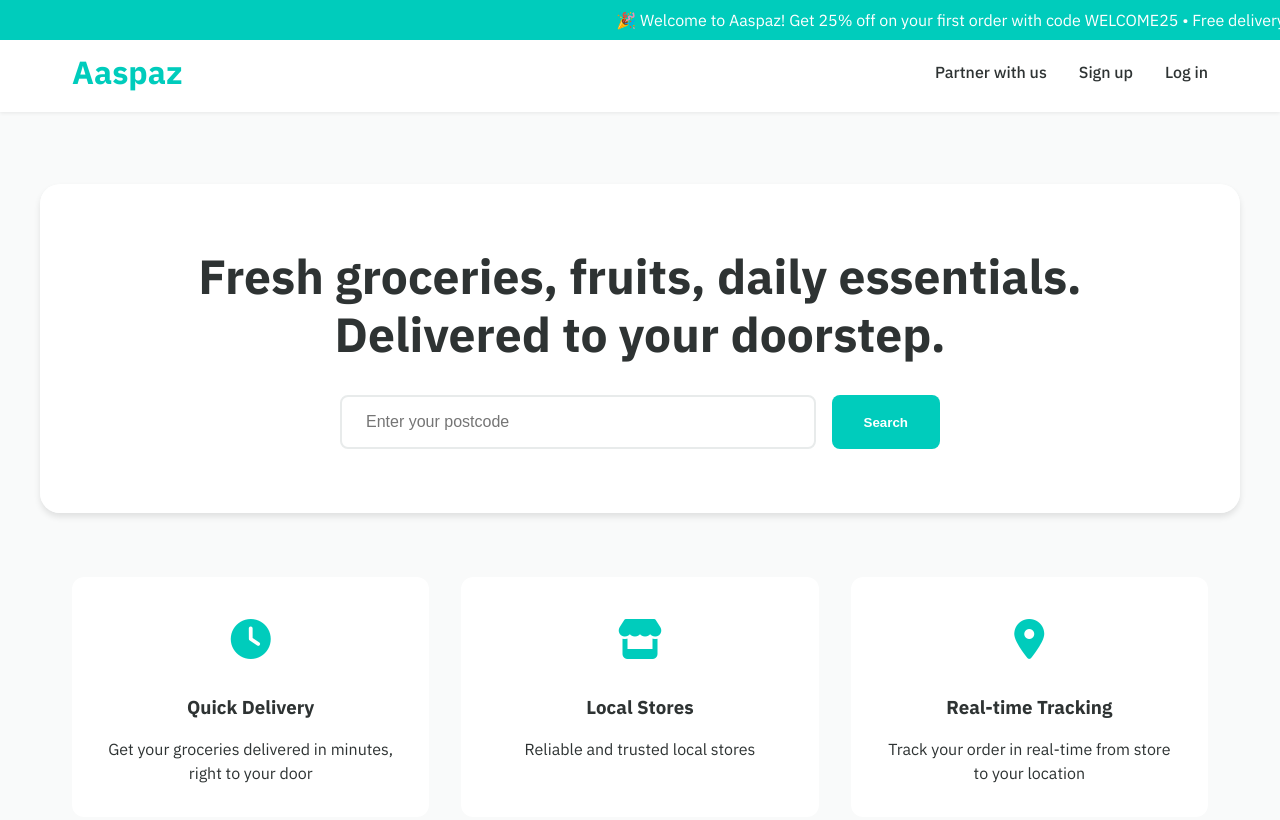
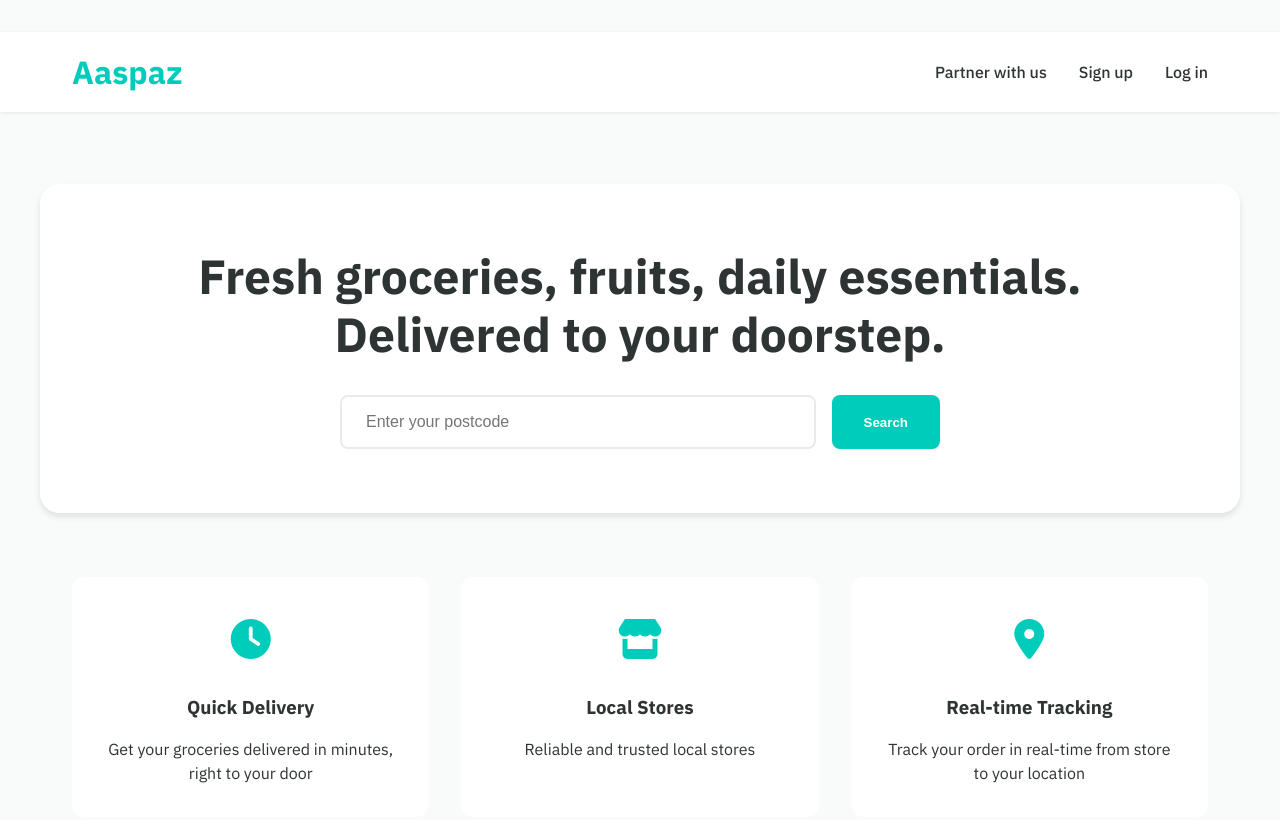
Before and after one commit to zaheersyedkdr/aaspaz-website-public, a plain HTML site: page index.html in a window 1280 px wide. Shown: the top 820 px of the page. Drawn offline with Linux system fonts and the light colour scheme.

Commit message:
improved website

```diff
--- a/index.html
+++ b/index.html
@@ -302,11 +302,11 @@
     </style>
 </head>
 <body>
-    <div class="moving-banner">
+    <!-- <div class="moving-banner">
         <div class="banner-content">
             🎉 Welcome to Aaspaz! Get 25% off on your first order with code WELCOME25 • Free delivery on orders above $30 • Support local restaurants • Fast and reliable delivery 🚀
         </div>
-    </div>
+    </div> -->
 
     <header class="header">
         <div class="header-container">
```
